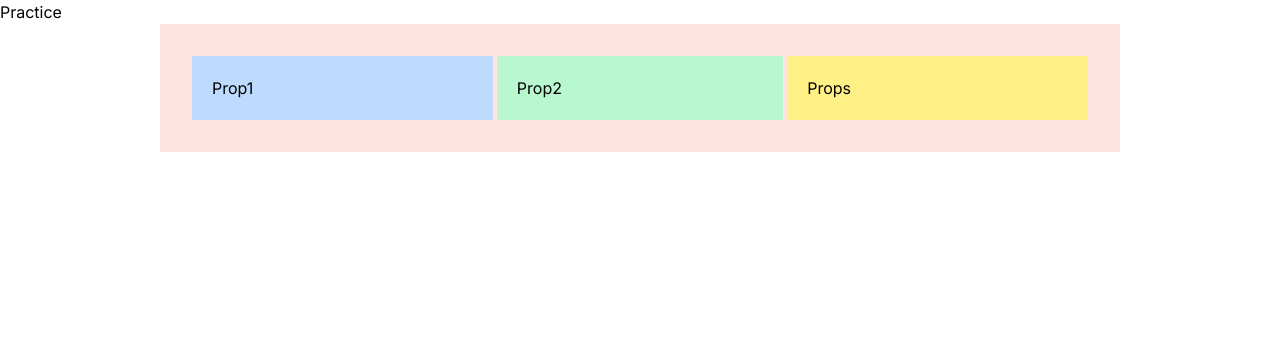
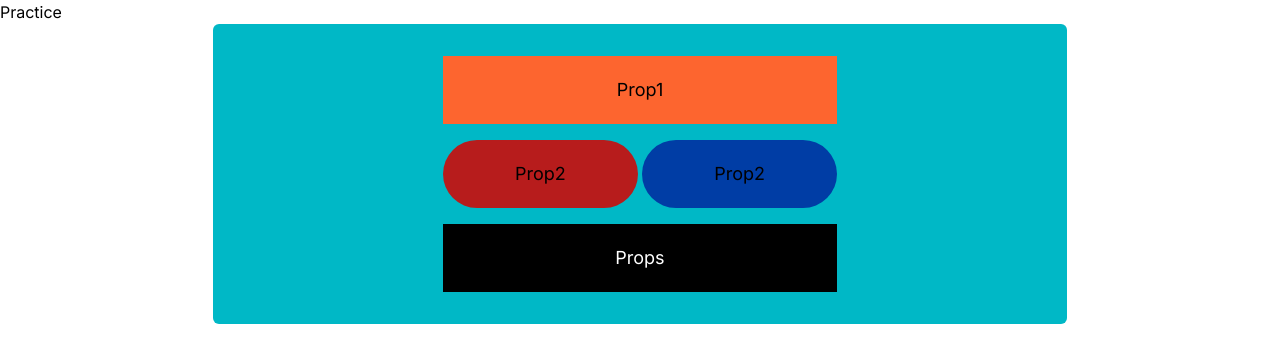
Before and after one commit to acm-ucr/shpe-website, a Next.js app: page / in a window 1280 px wide. Shown: the top 362 px of the page. Built offline with nearby package versions, Linux system fonts and the light colour scheme.

Commit message:
followed all the instructions to make changes

```diff
--- a/src/app/globals.css
+++ b/src/app/globals.css
@@ -36,6 +36,17 @@
   --color-shpe-blue-100: #003da5;
   --color-shpe-blue-050: #72a9be;
   --color-shpe-red-100: #e22726;
+  --color-shpe-red-600: #b71c1c;
+  --color-shpe-blue-800: #001f5b;
+  --color-shpe-blue-900: #000000;
+  --color-shpe-cyan-600: #008891;
+  --color-shpe-cyan-400: #00a9b5;
+  --color-shpe-cyan-300: #00b8c6;
+  --color-shpe-cyan-200: #00c8d9;
+  --color-shpe-cyan-100: #00e7fd;
+  --color-shpe-sky-100: #72a9be;
+  --color-shpe-sky-200: #00c8d9;
+  --color-shpe-blue-200: #001f5b;
 
   --font-shpe-univers-condensed: "Univers Condensed", monospace, sans-serif;
   --font-shpe-univers: "Univers", sans-serif;
--- a/src/components/practice.tsx
+++ b/src/components/practice.tsx
@@ -1,15 +1,24 @@
 const Example = (props: { text1: string; text2: string; text3: string }) => {
   return (
-    <div className="flex w-3/4 items-center gap-1 justify-self-center bg-red-100 p-8">
-      <div className="w-1/2 bg-blue-200 p-5 text-left">{props.text1}</div>
-
-      <div className="flex w-1/2 flex-row gap-1">
-        <div className="w-full bg-green-200 p-5 text-left">{props.text2}</div>
+    <div className="bg-shpe-cyan-300 flex w-2/3 flex-col items-center gap-1 gap-4 justify-self-center rounded-md p-8">
+      <div className="bg-shpe-orange-500 w-1/2 p-5 text-center text-lg">
+        {props.text1}
       </div>
 
-      <div className="w-1/2 bg-yellow-200 p-5">{props.text3}</div>
+      {/* 1. added another div for Prop2 and made it into rows*/}
+      <div className="flex w-1/2 flex-row gap-1">
+        <div className="bg-shpe-red-600 w-full rounded-full p-5 text-center text-lg">
+          {props.text2}
+        </div>
+        <div className="bg-shpe-blue-100 w-full rounded-full p-5 text-center text-lg">
+          {props.text2}
+        </div>
+      </div>
+
+      <div className="bg-shpe-blue-900 w-1/2 p-5 text-center text-lg text-white">
+        {props.text3}
+      </div>
     </div>
   );
 };
-
 export default Example;
```
